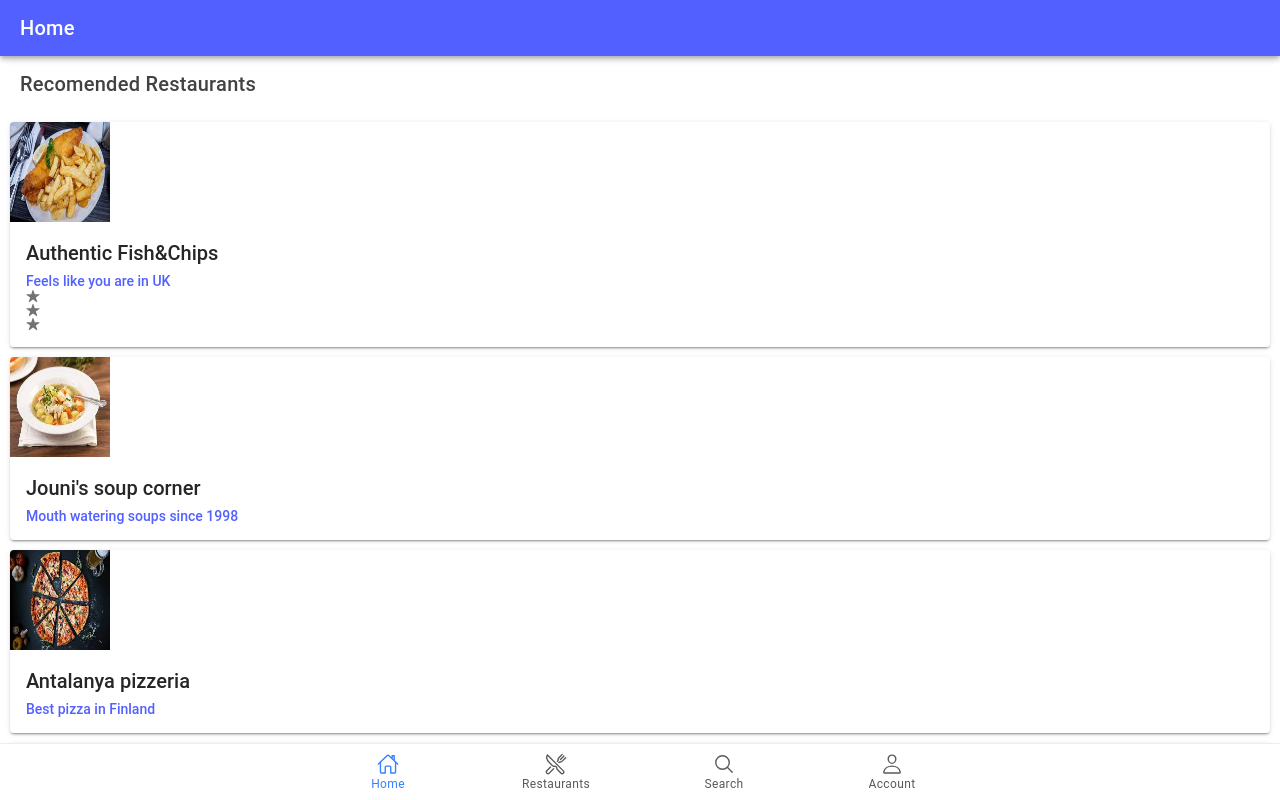
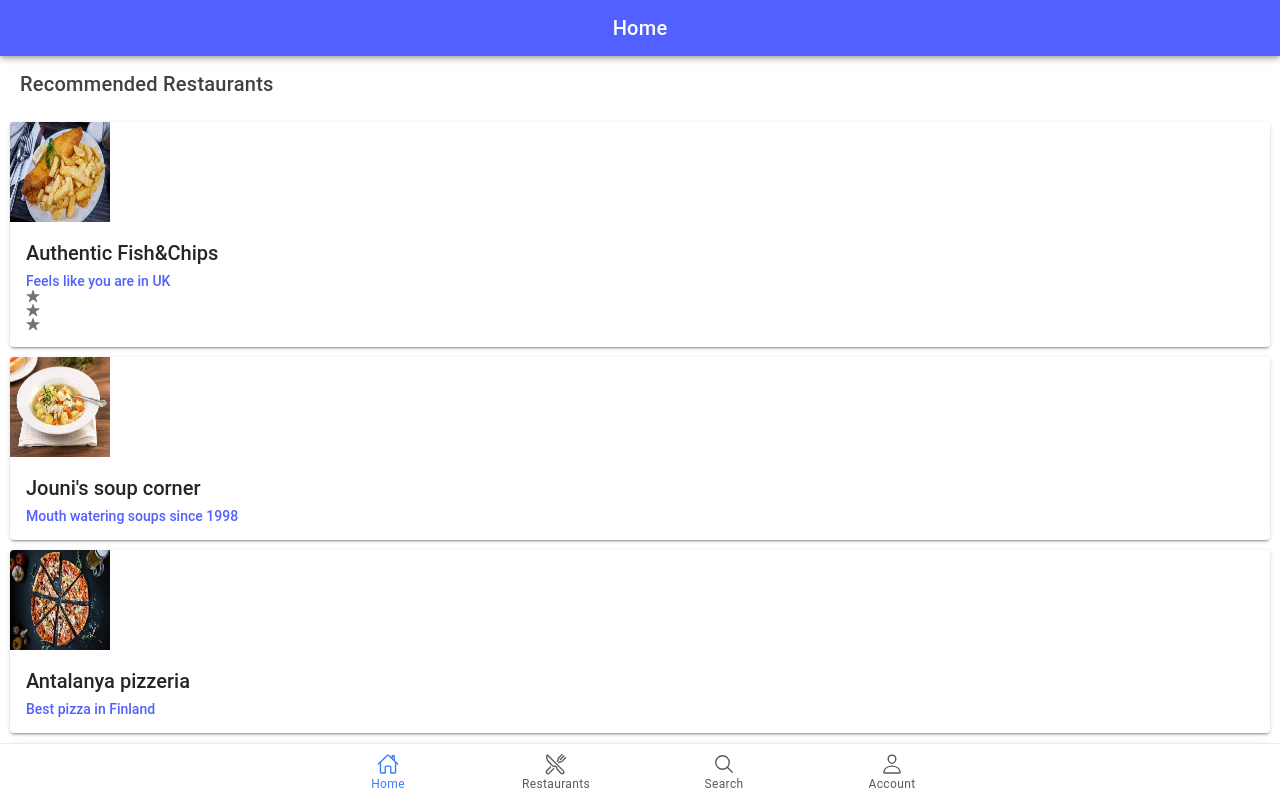
Before and after one commit to ToniGrondahl/FoodApp, a React (Vite) app: page /home in a window 1280 px wide. Built offline with nearby package versions, Linux system fonts and the light colour scheme.

Commit message:
style changes

```diff
--- a/src/pages/Account.css
+++ b/src/pages/Account.css
@@ -20,5 +20,5 @@
 }
 
 .account {
-    align-items: center;
+    text-align: center;
 }
--- a/src/pages/Account.tsx
+++ b/src/pages/Account.tsx
@@ -61,9 +61,9 @@ function Account() {
                 <IonHeader collapse="condense">
                 </IonHeader>
                 <IonList>
-                    <IonItem routerLink='/account/settings' expand="full"> <IonIcon className="settings" aria-hidden="true" icon={settingsOutline} /> Settings </IonItem>
-                    <IonItem routerLink='/account/contact' expand="full"> <IonIcon className="contact" aria-hidden="true" icon={callOutline} />  Contact </IonItem>
-                    <IonItem routerLink='/account/about' expand="full"> <IonIcon className="about" aria-hidden="true" icon={helpCircleOutline} /> About </IonItem>
+                    <IonItem routerLink='/account/settings'> <IonIcon className="settings" aria-hidden="true" icon={settingsOutline} /> Settings </IonItem>
+                    <IonItem routerLink='/account/contact'> <IonIcon className="contact" aria-hidden="true" icon={callOutline} />  Contact </IonItem>
+                    <IonItem routerLink='/account/about'> <IonIcon className="about" aria-hidden="true" icon={helpCircleOutline} /> About </IonItem>
                 </IonList>
             </IonContent>
 
--- a/src/pages/Account/About.tsx
+++ b/src/pages/Account/About.tsx
@@ -19,7 +19,7 @@ const About: React.FC = () => {
             </IonHeader>
             <IonContent>
                 <IonButton slot='start'>
-                    <IonBackButton defaultHref="/app/page1" />
+                    <IonBackButton defaultHref="/account" />
                 </IonButton>
                 <IonList>
                     diibadaaba
--- a/src/pages/Account/Contact.tsx
+++ b/src/pages/Account/Contact.tsx
@@ -1,5 +1,5 @@
-import { IonButton, IonContent, IonHeader, IonItem, IonList, IonPage, IonTitle, IonToolbar, IonIcon } from '@ionic/react';
-import { callOutline, locationOutline, logOutOutline, mailOutline, } from 'ionicons/icons';
+import { IonButton, IonBackButton, IonContent, IonHeader, IonItem, IonList, IonPage, IonTitle, IonToolbar, IonIcon } from '@ionic/react';
+import { callOutline, locationOutline, mailOutline, } from 'ionicons/icons';
 import './Contact.css';
 
 const Contact: React.FC = () => {
@@ -22,9 +22,8 @@ const Contact: React.FC = () => {
                     <IonItem> <IonIcon className="mail" aria-hidden="true" icon={locationOutline} /> Mail </IonItem>
                 </IonList>
             </IonContent>
-            <IonButton className="logout-button" color="danger">
-                <IonIcon className="logout" aria-hidden="true" icon={logOutOutline} />
-                Logout
+            <IonButton slot='start'>
+                <IonBackButton defaultHref="/account" />
             </IonButton>
         </IonPage>
     );
--- a/src/pages/Home.css
+++ b/src/pages/Home.css
@@ -6,3 +6,7 @@ img {
 .IonIcon {
     position: relative;
 }
+
+.home {
+    text-align: center;
+}
--- a/src/pages/Home.tsx
+++ b/src/pages/Home.tsx
@@ -9,13 +9,13 @@ const Home: React.FC = () => {
     <IonPage>
       <IonHeader>
         <IonToolbar color="tertiary">
-          <IonTitle>Home</IonTitle>
+          <IonTitle className='home'>Home</IonTitle>
         </IonToolbar>
       </IonHeader>
       <IonContent fullscreen>
 
         <IonToolbar>
-          <IonTitle>Recomended Restaurants</IonTitle>
+          <IonTitle>Recommended Restaurants</IonTitle>
         </IonToolbar>
 
         <IonCard>
--- a/src/pages/Restaurants.css
+++ b/src/pages/Restaurants.css
@@ -0,0 +1,3 @@
+.restaurants {
+    text-align: center;
+}
--- a/src/pages/Restaurants.tsx
+++ b/src/pages/Restaurants.tsx
@@ -7,7 +7,7 @@ const Restaurants: React.FC = () => {
     <IonPage>
       <IonHeader>
         <IonToolbar color="tertiary">
-          <IonTitle>Restaurants</IonTitle>
+          <IonTitle className='restaurants'>Restaurants</IonTitle>
         </IonToolbar>
       </IonHeader>
       <IonContent fullscreen>
--- a/src/pages/Search.css
+++ b/src/pages/Search.css
@@ -0,0 +1,3 @@
+.search {
+    text-align: center;
+}
--- a/src/pages/Search.tsx
+++ b/src/pages/Search.tsx
@@ -7,7 +7,7 @@ const Search: React.FC = () => {
     <IonPage>
       <IonHeader>
         <IonToolbar color="tertiary">
-          <IonTitle>Search</IonTitle>
+          <IonTitle className='search'>Search</IonTitle>
         </IonToolbar>
       </IonHeader>
       <IonContent fullscreen>
```
